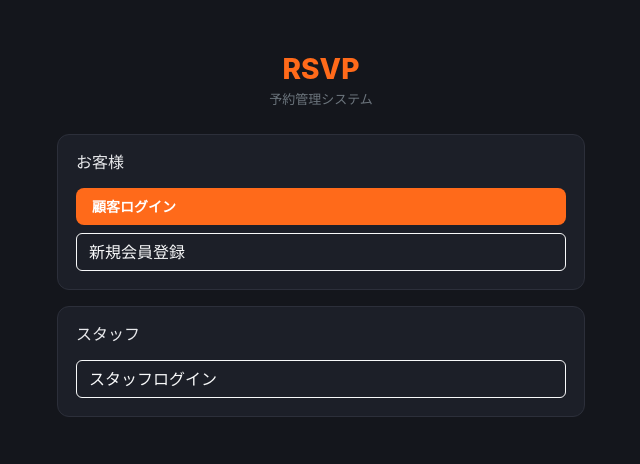
After one commit to salt8-daesooyou-developer/reservation_system_study, a PHP site: page / in a window 1280 px wide. The commit adds this page. Shown: the top 464 px of the page, without its empty margins (319-959 px from the left). Run offline with PHP 8.4, Linux system fonts and the light colour scheme.

Commit message:
루트 랜딩(사이트맵) 페이지와 관리자용 DB 스키마 문서 페이지 추가
- index.php: 로그인 상태에 따라 admin/customer 메뉴로 안내하는 진입 페이지
- admin/db_schema.php: INFORMATION_SCHEMA 기반으로 테이블/컬럼/FK를 자동 표시

```diff
--- a/includes/header.php
+++ b/includes/header.php
@@ -25,6 +25,7 @@ require_once __DIR__ . '/branch.php';
     <a class="nav-link <?= ($activeMenu ?? '') === 'calendar' ? 'active' : '' ?>" href="/reservation_system_study/admin/calendar.php">📅 スケジュール管理</a>
     <?php if (is_admin()): ?>
     <a class="nav-link <?= ($activeMenu ?? '') === 'staff' ? 'active' : '' ?>" href="/reservation_system_study/admin/staff.php">🔑 スタッフ管理</a>
+    <a class="nav-link <?= ($activeMenu ?? '') === 'db_schema' ? 'active' : '' ?>" href="/reservation_system_study/admin/db_schema.php">🗄️ DBスキーマ</a>
     <?php endif; ?>
   </div>
   <div class="main">
--- /dev/null
+++ b/index.php
@@ -0,0 +1,64 @@
+<?php
+require __DIR__ . '/includes/auth.php';
+
+$isStaff = !empty($_SESSION['staff_id']);
+$isAdmin = ($_SESSION['staff_role'] ?? '') === 'admin';
+$isCustomer = !empty($_SESSION['customer_id']);
+?>
+<!doctype html>
+<html lang="ja">
+<head>
+<meta charset="utf-8">
+<meta name="viewport" content="width=device-width, initial-scale=1">
+<title>予約管理システム</title>
+<link href="https://cdn.jsdelivr.net/npm/bootstrap@5.3.3/dist/css/bootstrap.min.css" rel="stylesheet">
+<link href="/reservation_system_study/assets/css/app.css" rel="stylesheet">
+</head>
+<body>
+<div style="max-width:560px; margin:0 auto; padding:48px 16px;">
+  <div class="text-center mb-4">
+    <div style="color:var(--accent); font-weight:800; font-size:28px;">RSVP</div>
+    <div class="text-secondary" style="font-size:13px;">予約管理システム</div>
+  </div>
+
+  <?php if ($isStaff): ?>
+  <div class="panel mb-3">
+    <h6 class="mb-3">管理者メニュー</h6>
+    <div class="d-grid gap-2">
+      <a class="btn btn-outline-light text-start" href="/reservation_system_study/admin/index.php">📊 ダッシュボード</a>
+      <a class="btn btn-outline-light text-start" href="/reservation_system_study/admin/customers.php">👤 顧客管理</a>
+      <a class="btn btn-outline-light text-start" href="/reservation_system_study/admin/calendar.php">📅 スケジュール管理</a>
+      <?php if ($isAdmin): ?>
+      <a class="btn btn-outline-light text-start" href="/reservation_system_study/admin/staff.php">🔑 スタッフ管理</a>
+      <a class="btn btn-outline-light text-start" href="/reservation_system_study/admin/db_schema.php">🗄️ DBスキーマ</a>
+      <?php endif; ?>
+      <a class="btn btn-outline-danger text-start" href="/reservation_system_study/admin/logout.php">ログアウト</a>
+    </div>
+  </div>
+  <?php elseif ($isCustomer): ?>
+  <div class="panel mb-3">
+    <h6 class="mb-3">マイメニュー</h6>
+    <div class="d-grid gap-2">
+      <a class="btn btn-outline-light text-start" href="/reservation_system_study/customer/mypage.php">🏠 ホーム</a>
+      <a class="btn btn-outline-light text-start" href="/reservation_system_study/customer/booking.php">📅 予約する</a>
+      <a class="btn btn-outline-danger text-start" href="/reservation_system_study/customer/logout.php">ログアウト</a>
+    </div>
+  </div>
+  <?php else: ?>
+  <div class="panel mb-3">
+    <h6 class="mb-3">お客様</h6>
+    <div class="d-grid gap-2">
+      <a class="btn-accent text-start" href="/reservation_system_study/customer/login.php">顧客ログイン</a>
+      <a class="btn btn-outline-light text-start" href="/reservation_system_study/signup.php">新規会員登録</a>
+    </div>
+  </div>
+  <div class="panel">
+    <h6 class="mb-3">スタッフ</h6>
+    <div class="d-grid gap-2">
+      <a class="btn btn-outline-light text-start" href="/reservation_system_study/admin/login.php">スタッフログイン</a>
+    </div>
+  </div>
+  <?php endif; ?>
+</div>
+</body>
+</html>
```
Also changed, not shown: admin/db_schema.php (added, +87 -0 lines).
